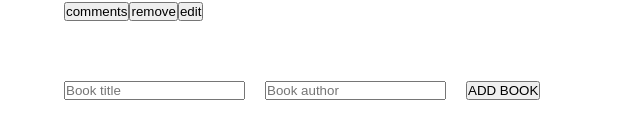
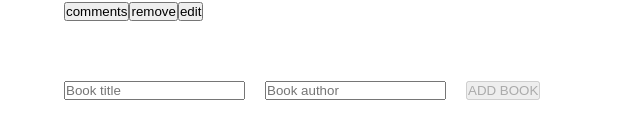
Before and after one commit to zeff96/bookstore, a React (Create React App) app: page / in a window 1280 px wide. Shown: the part 452-590 px from the top of the page, without its empty margins (0-640 px from the left). Built offline with nearby package versions, Linux system fonts and the light colour scheme; the HTML template or start-up script is replaced by a standard one.

Commit message:
Add disable attribute to the button while the inputs are empty.

```diff
--- a/src/components/AddBooks.js
+++ b/src/components/AddBooks.js
@@ -14,8 +14,9 @@ const AddBooks = () => {
     setAuthor('');
   };
 
+  const canAdd = Boolean(title) && Boolean(author);
+
   const handleAddClick = () => {
-    if (title === '' && author === '') return;
     dispatch(addBook(title, author));
     resetForm();
   };
@@ -42,7 +43,7 @@ const AddBooks = () => {
           }}
         />
       </label>
-      <button type="button" onClick={handleAddClick}>
+      <button type="button" onClick={handleAddClick} disabled={!canAdd}>
         ADD BOOK
       </button>
     </div>
```
